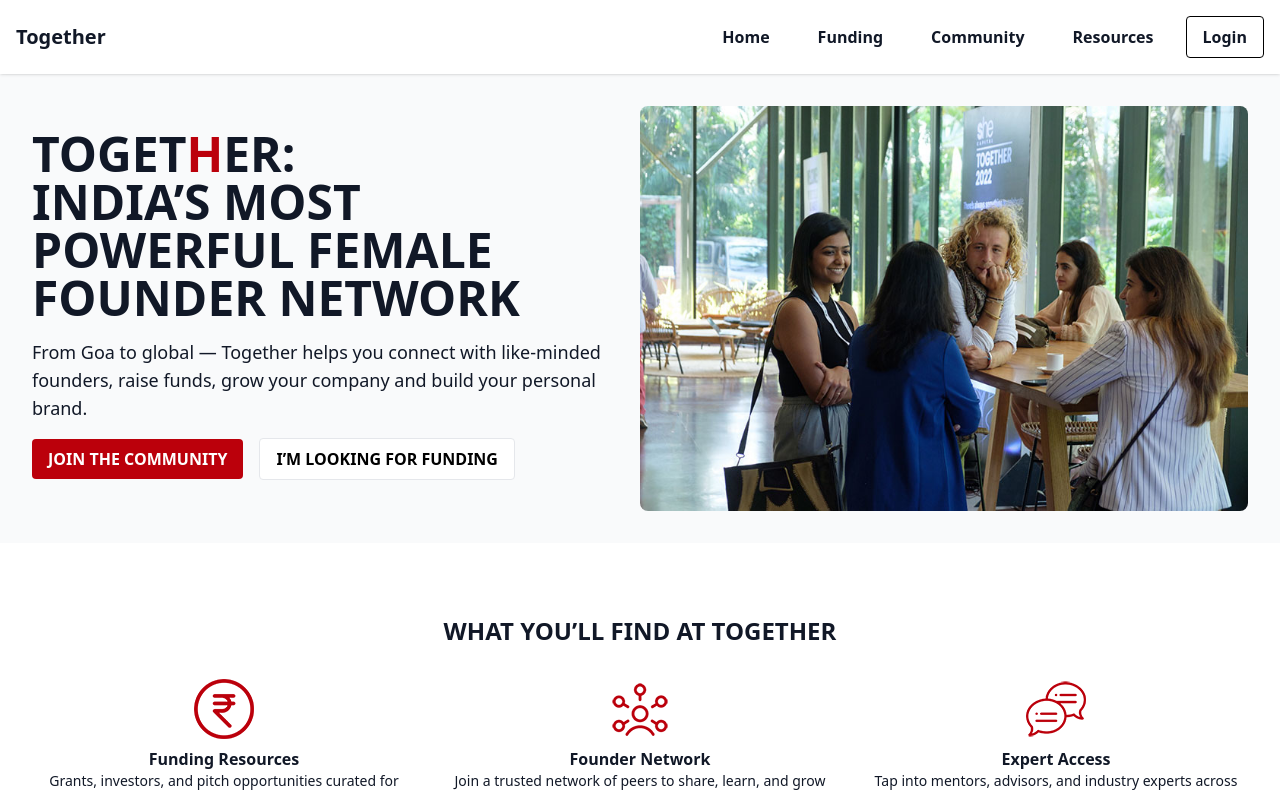
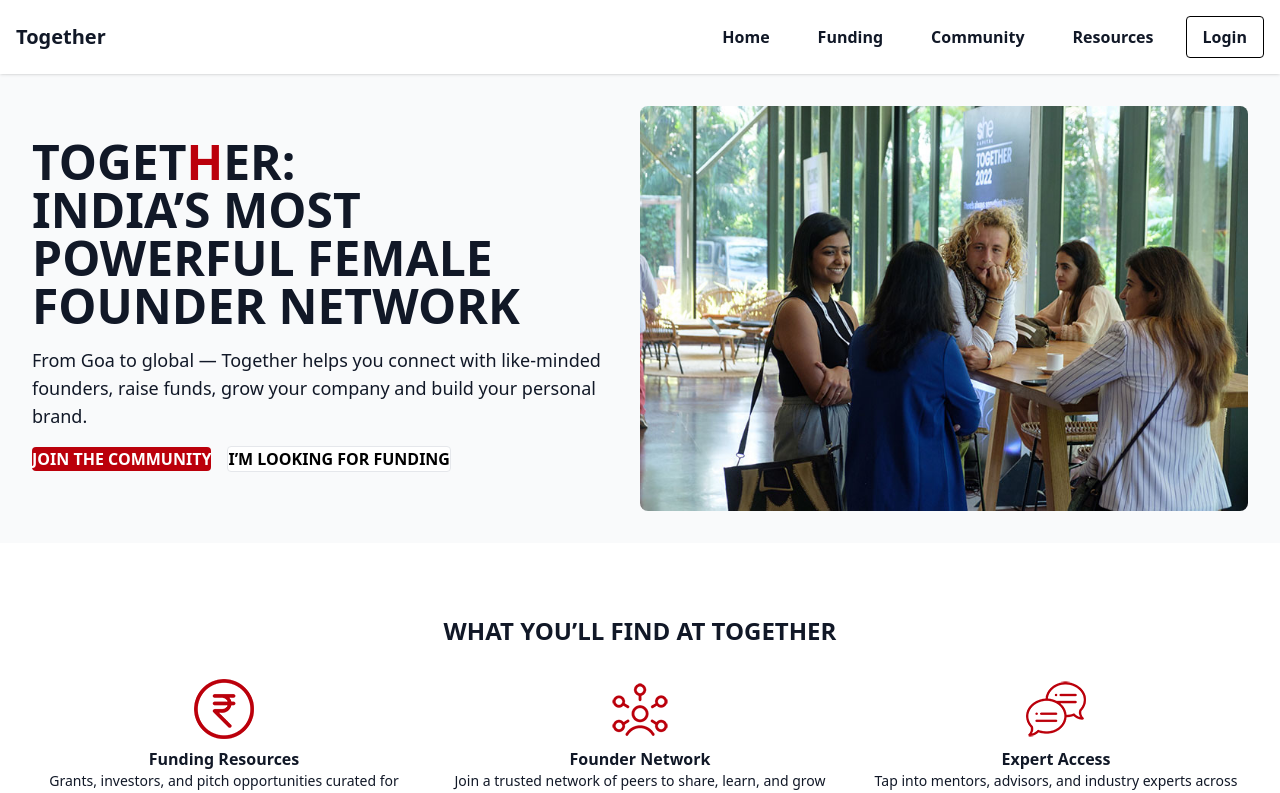
Before and after one commit to rahulgrade/together-final-1, a React (Vite) app: page / in a window 1280 px wide. Shown: the top 793 px of the page. Built offline with nearby package versions, Linux system fonts and the light colour scheme.

Commit message:
Add files via upload

```diff
--- a/src/components/ui/button.jsx
+++ b/src/components/ui/button.jsx
@@ -1,7 +1,7 @@
 import React from "react";
 
 export function Button({ children, variant = "default", className = "", ...props }) {
-  const base = "px-4 py-2 rounded font-semibold";
+  const base = "rounded font-semibold";
   const styles = {
     default: "text-white",
     outline: "border border-black-600 text-black-600 hover:bg-black-50",
```
